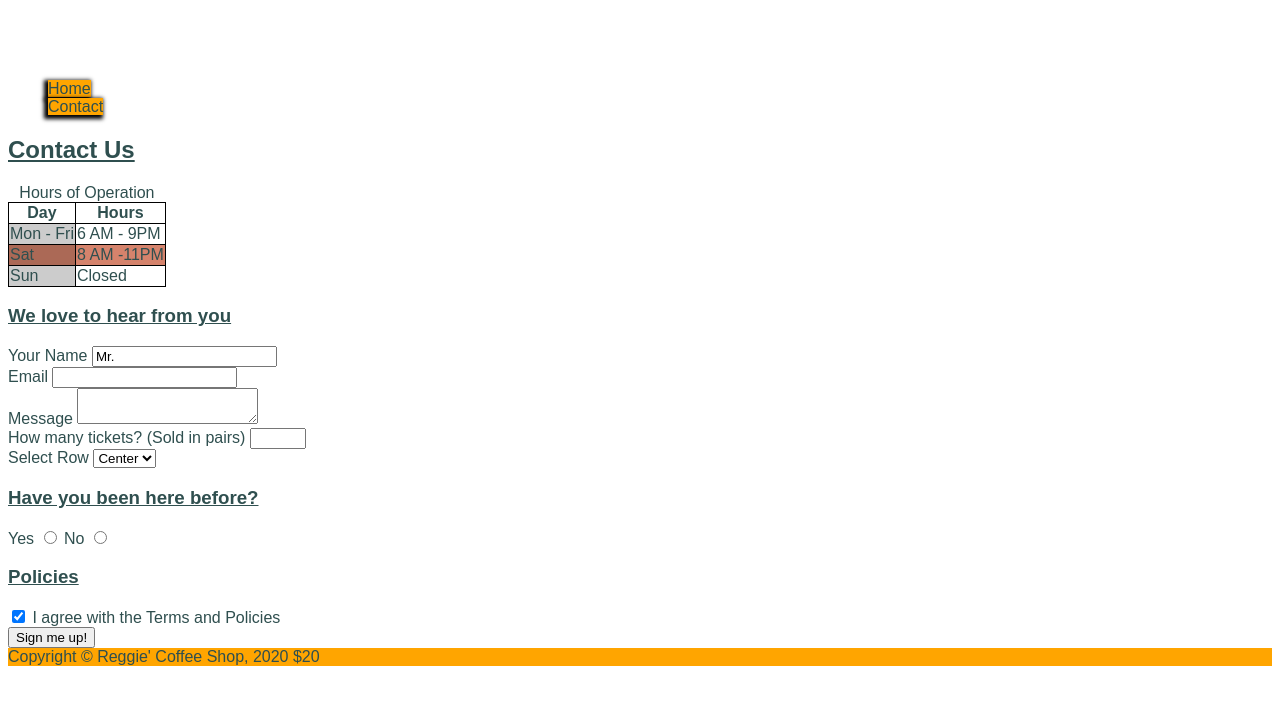
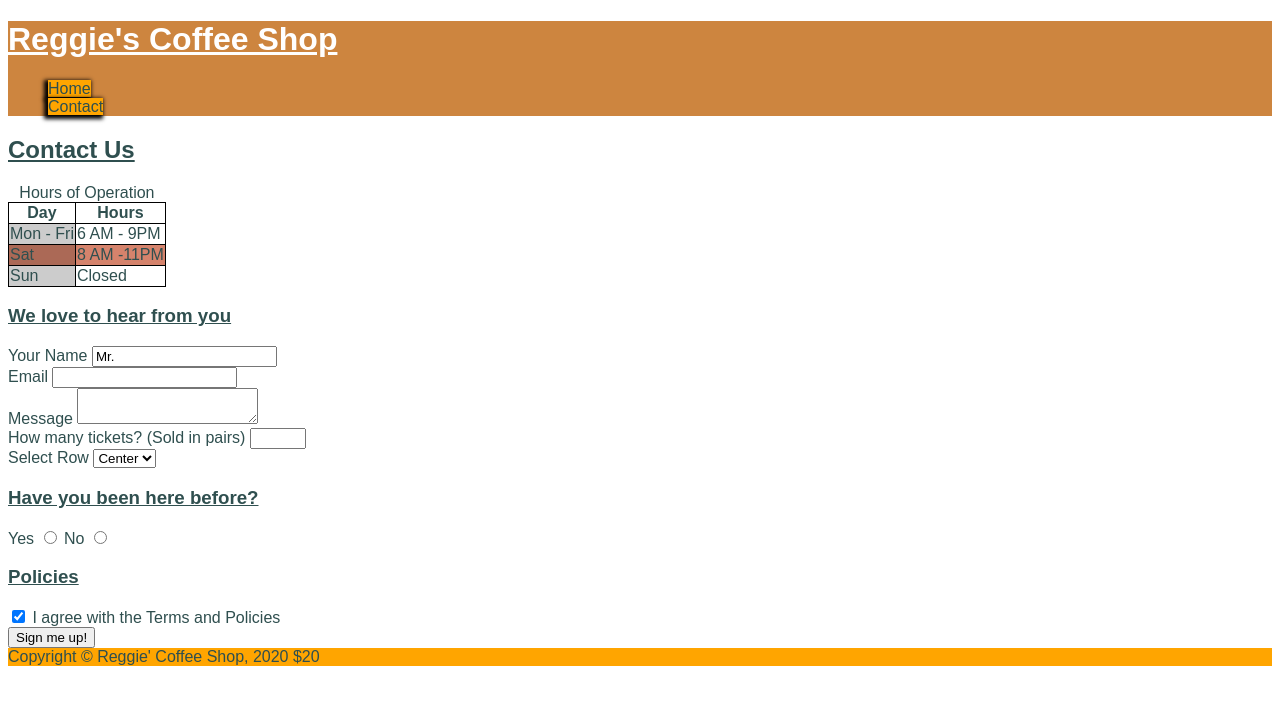
Before and after one commit to ogun0027/ogun0027.github.io, a plain HTML site: page week-5/contact.html in a window 1280 px wide. Drawn offline with Linux system fonts and the light colour scheme.

Commit message:
Finishing up week 5

```diff
--- a/week-5/contact.html
+++ b/week-5/contact.html
@@ -10,7 +10,7 @@
 <body>
     <!-- comment block -->
     <!--Site header-->
-    <header>
+    <header style="background:peru;">
 <h1>Reggie's Coffee Shop</h1>
 <nav>
     <ul>
--- a/week-5/css/main.css
+++ b/week-5/css/main.css
@@ -10,6 +10,7 @@ Shortcut for adding comment is Control + /
 h1{
     color: white;
 }
+
 
 p{
     background-color: lightblue;
```
